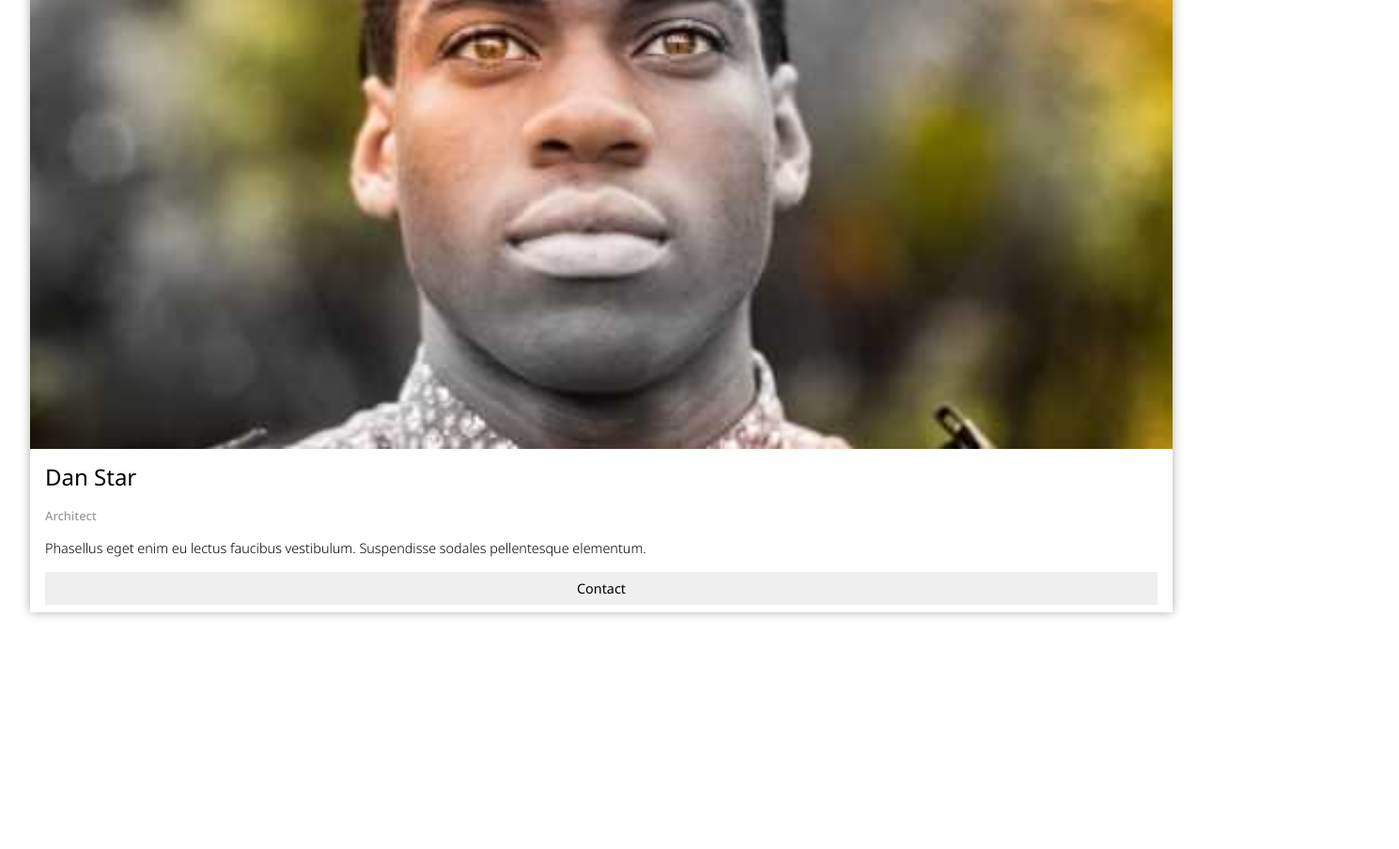
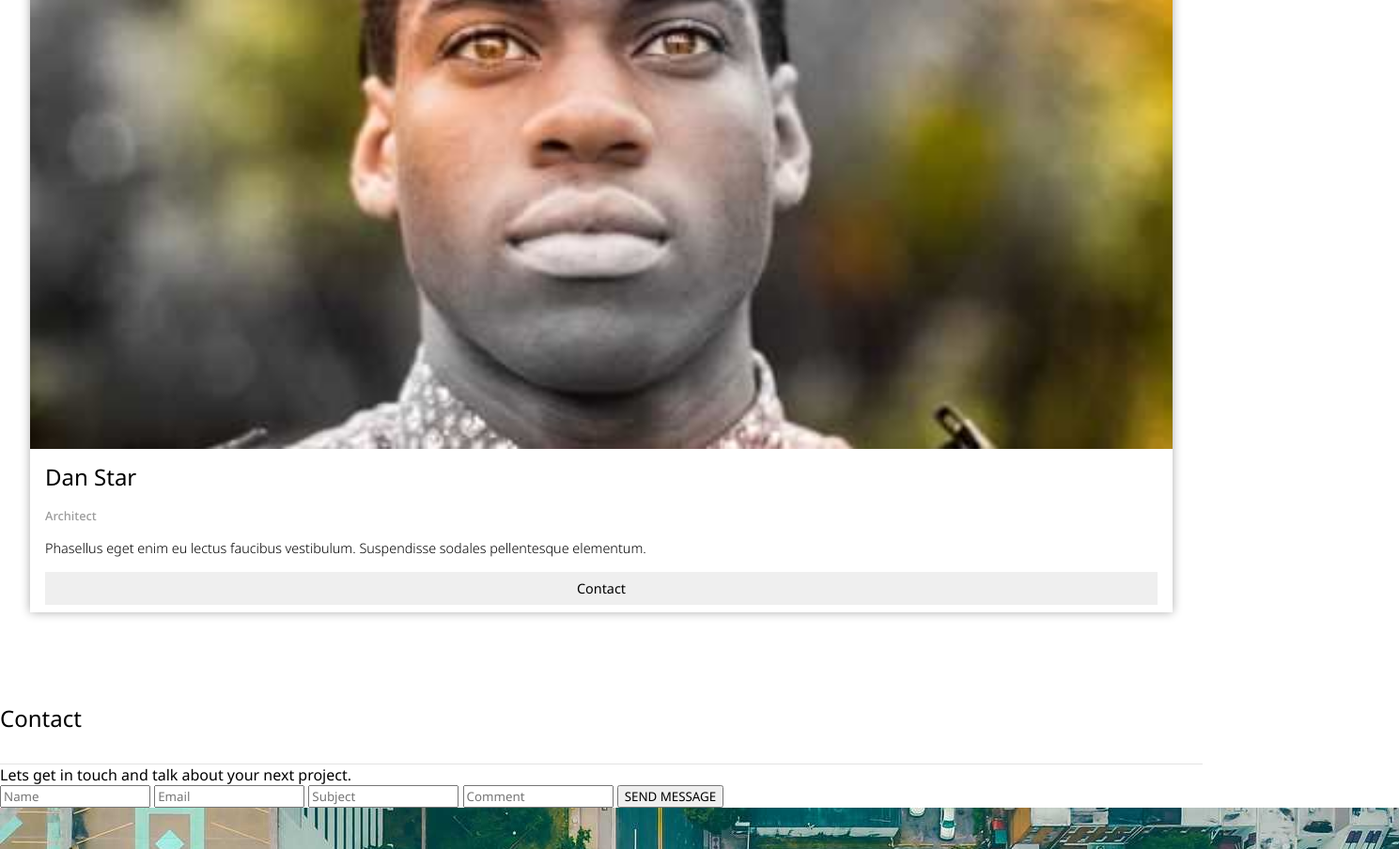
Before and after one commit to Basantrajshakti/architect, a plain HTML site: page index.html in a window 1280 px wide. Shown: the part 11096-12000 px from the top of the page at 94% size, 1489 px wide, since content can reach past the window. Before the commit the page ends 11764 px from the top, so only its background shows below. Drawn offline with nearby package versions, Linux system fonts and the light colour scheme.

Commit message:
Contact section template added

```diff
--- a/index.html
+++ b/index.html
@@ -138,6 +138,21 @@
         </article>
       </div>
     </section>
+
+    <section class="contact-section" id="contact">
+      <h2 class="contact-section__heading main-headings">Contact</h2>
+      <p class="contact-section__description">Lets get in touch and talk about your next project.</p>
+      <form action="" class="contact-section__form">
+        <input type="text" placeholder="Name" required>
+        <input type="email" placeholder="Email" required>
+        <input type="text" placeholder="Subject" required>
+        <input type="text" placeholder="Comment" required>
+        <button class="contact-section__form-submit-button">
+          SEND MESSAGE
+        </button>
+      </form>
+      <img src="./images/map.jpg" alt="Map" class="contact-section__map">
+    </section>
   </main>
 </body>
 
```
Also changed, not shown: images/map.jpg (added).
